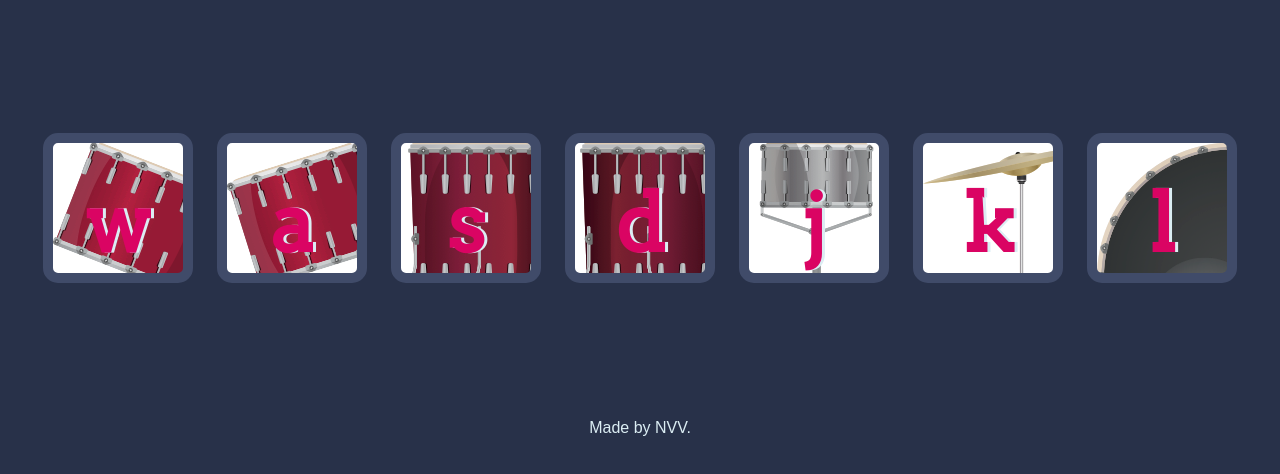
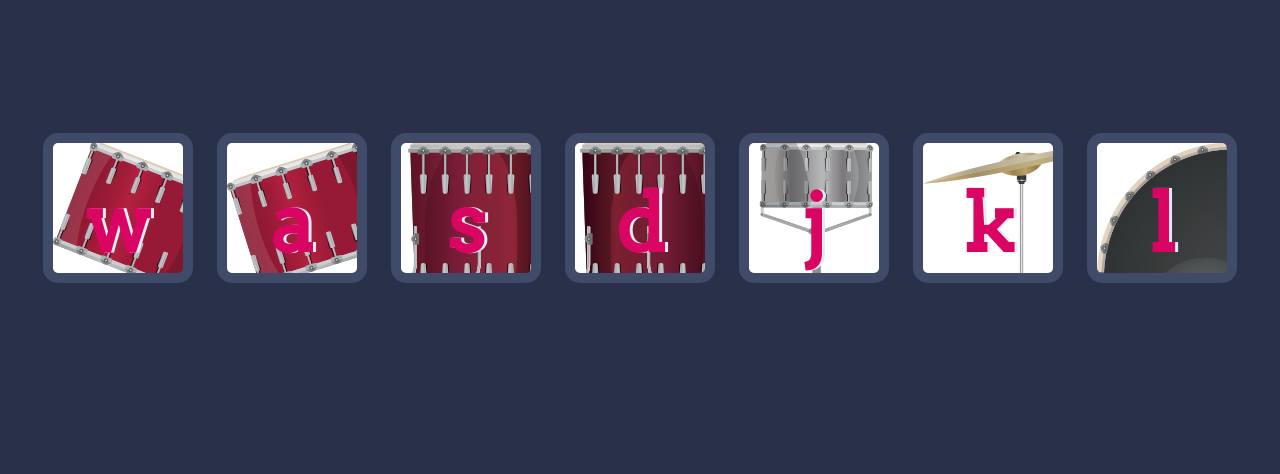
Before and after one commit to vedhardha67/Drum-Kit, a plain HTML site: page index.html in a window 1280 px wide. Shown: the part 156-630 px from the top of the page. Drawn offline with Linux system fonts and the light colour scheme.

Commit message:
Update index.html

```diff
--- a/index.html
+++ b/index.html
@@ -25,7 +25,4 @@
 
 
 </body>
-<footer>
-  Made by NVV.
-</footer>
 </html>
```
